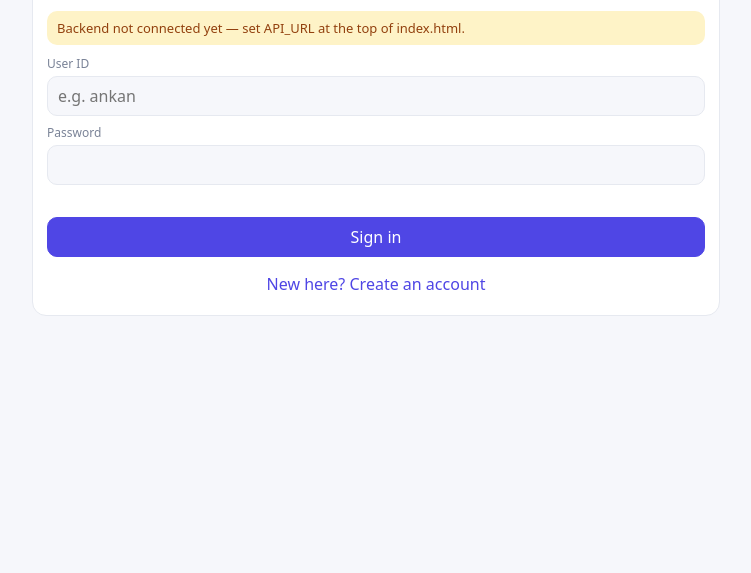
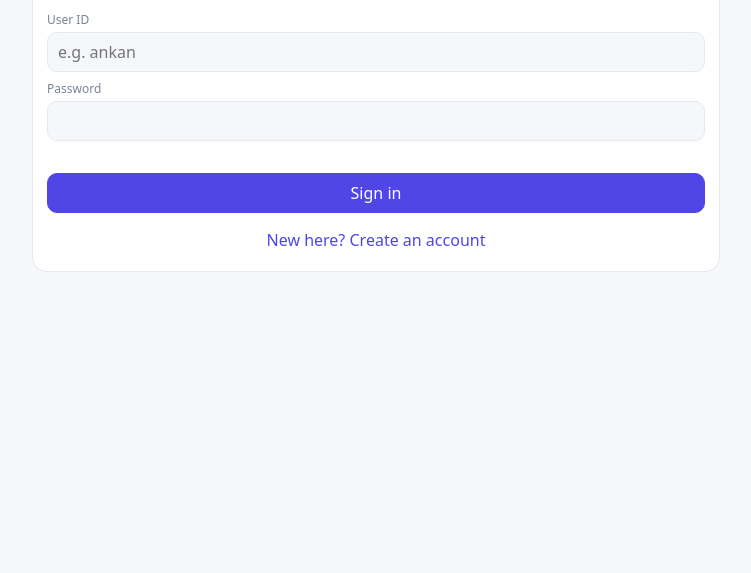
Before and after one commit to Rajdeep130/Habit-Tracker, a plain HTML site: page index.html in a window 1280 px wide. Shown: the part 227-800 px from the top of the page, without its empty margins (264-1015 px from the left). Drawn offline with Linux system fonts and the light colour scheme.

Commit message:
Update index.html

```diff
--- a/index.html
+++ b/index.html
@@ -65,7 +65,7 @@ nav button.on{color:var(--accent);font-weight:600}
 
 <script>
 /* ───────── CONFIG ───────── */
-const API_URL='PASTE_YOUR_WEB_APP_URL_HERE';   // the /exec URL from Apps Script → Deploy → Web app
+const API_URL='https://script.google.com/macros/s/AKfycbx34e3NL_0ksaMsoEJchWe8d7XNVRsc3Y0V95JTGNKEVGvYVM0Qckl8IBUBaXW9R-DT4A/exec';   // the /exec URL from Apps Script → Deploy → Web app
 
 /* ───────── constants & state ───────── */
 const SESSION_KEY='ht2-session', OLD_KEY='habit-tracker-v1';
```
